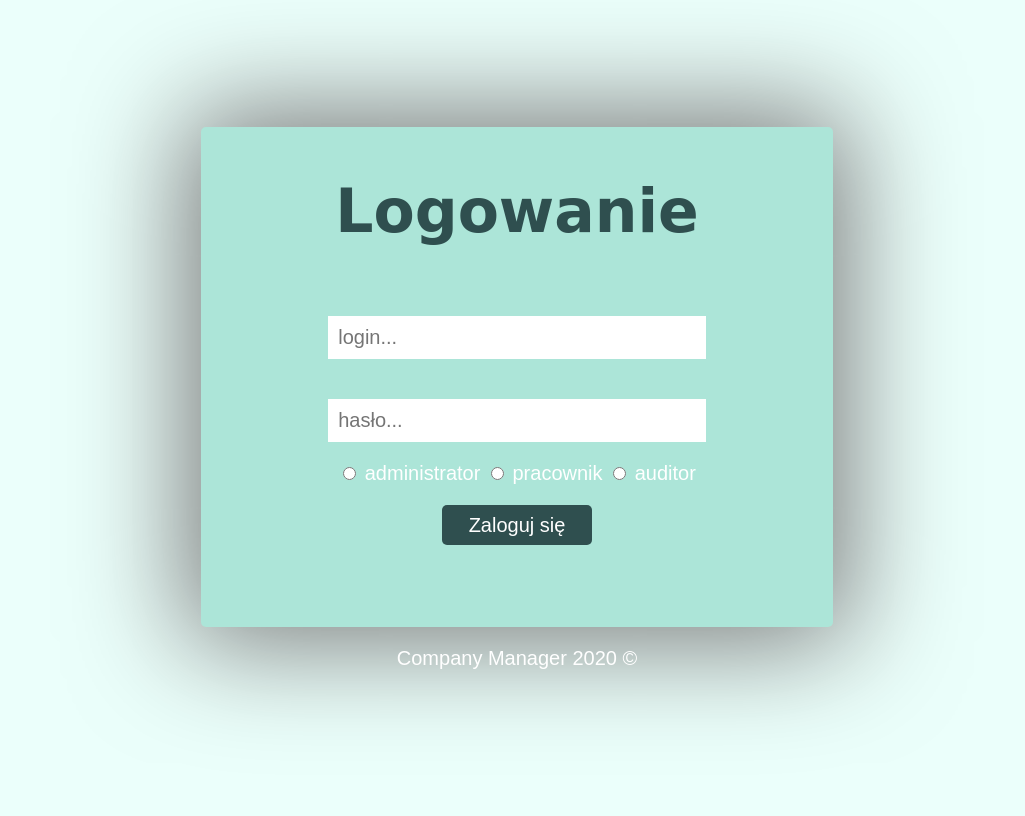
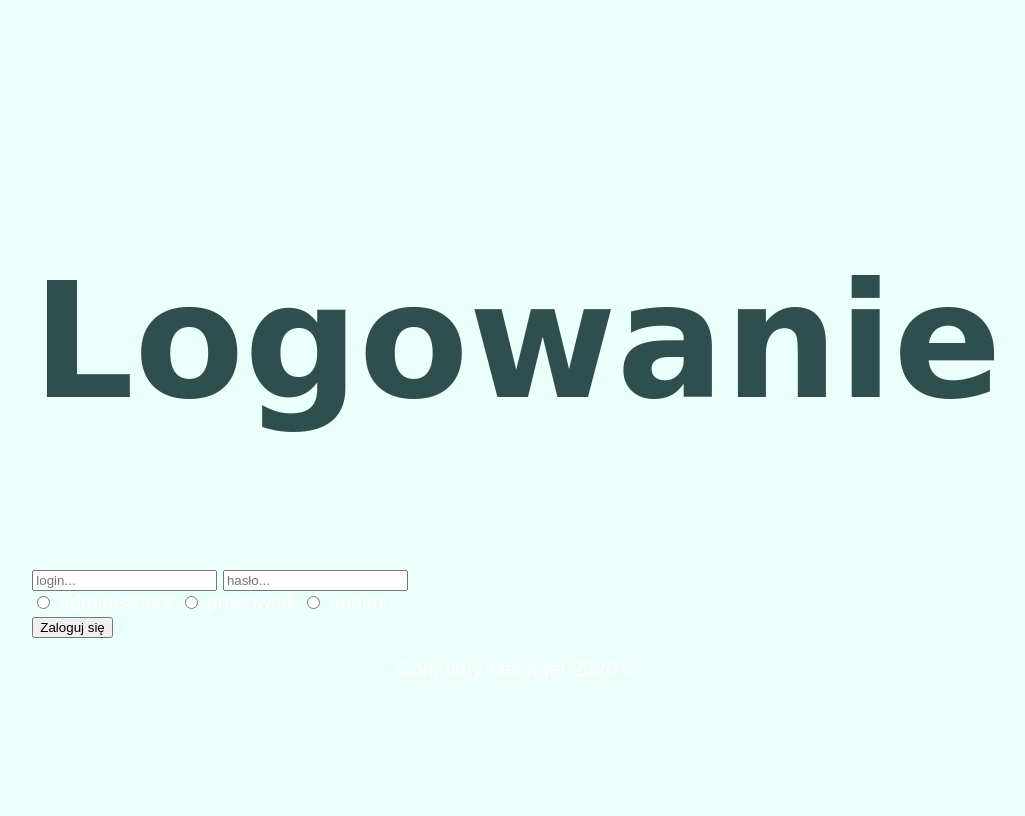
Before and after one commit to mygingerdiary/company_manager, a PHP site: page / in a window 1280 px wide. Shown: the whole page, without its empty margins (123-1148 px from the left). Run offline with PHP 8.4, Linux system fonts and the light colour scheme; some web fonts are replaced.

Commit message:
iwanicki: zjebanie css-a

```diff
--- a/style.css
+++ b/style.css
@@ -15,68 +15,5 @@ body
 {
     color: darkslategrey;
     font-family: 'Arbutus', cursive;
-    font-size: 60px;
+    font-size: 160px;
 }
-
-#login_panel
-{
-    display: flex;
-    flex-direction: column;
-    background-color: #ACE5D8;
-    justify-content: flex-start;
-    align-items: center;
-    height: 500px;
-    width: 50%;
-    border-radius: 5px;
-    -webkit-box-shadow: 0px 0px 113px 16px rgba(122,122,122,1);
-    -moz-box-shadow: 0px 0px 113px 16px rgba(122,122,122,1);
-    box-shadow: 0px 0px 113px 16px rgba(122,122,122,1);
-}
-
-.pola_logowania
-{
-    display: flex;
-    flex-direction: column;
-    align-items: center;
-}
-
-input[type=text],
-input[type=password]
-{
-    font-size: 20px;
-    margin: 20px;
-    border: none;
-    padding: 10px;
-    cursor: pointer;
-    width: 100%;
-    outline: none;
-    transition: transform 0.3s ease-in-out;
-}
-
-input[type=text]:focus,
-input[type=password]:focus
-{
-    transform: scale(1.1);
-}
-
-button[type=submit]
-{
-    font-size: 20px;
-    height: 40px;
-    width: 150px;
-    border-radius: 5px;
-    margin: 20px;
-    padding: 5px;
-    cursor: pointer;
-    background-color: darkslategrey;
-    color: white;
-    border: none;
-    outline: none;
-    transition: transform 0.3s ease-in-out;
-}
-
-button[type=submit]:hover
-{
-    background-color: #3f5f5f;
-    transform: scale(1.1);
-}
```
